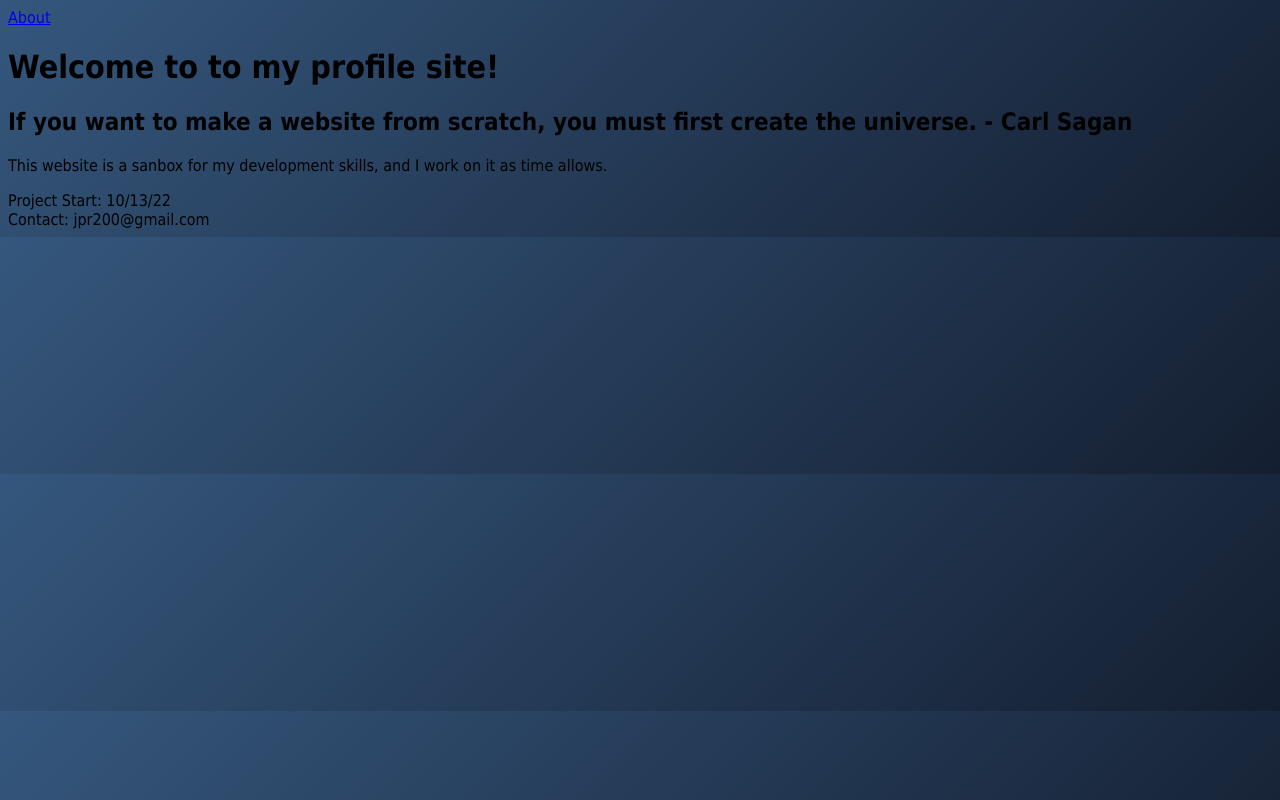
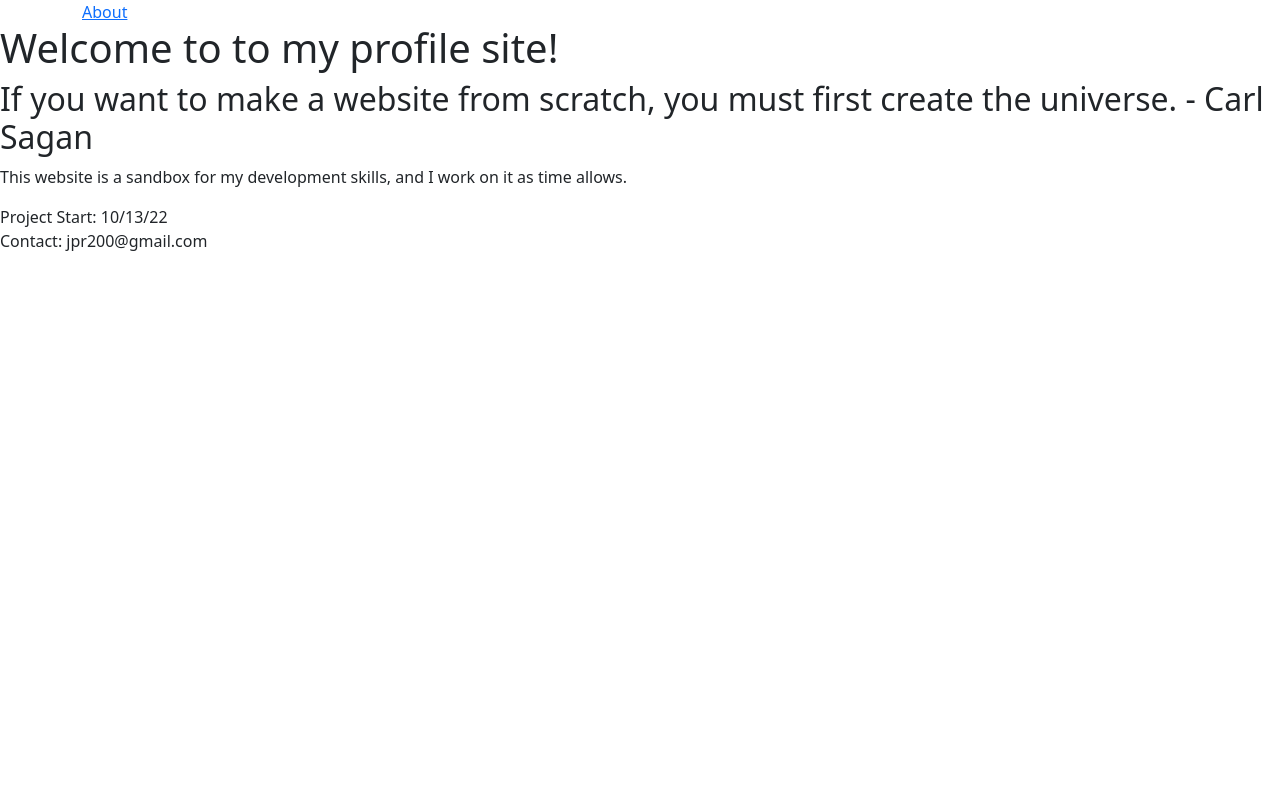
Before and after one commit to jRiv154/jRiv154.github.io, a plain HTML site: page index.html in a window 1280 px wide. Drawn offline with nearby package versions, Linux system fonts and the light colour scheme.

Commit message:
Updated index to bootstrap.

```diff
--- a/index.html
+++ b/index.html
@@ -1,9 +1,9 @@
 <!DOCTYPE html PUBLIC "-//W3C//DTD HTML 4.01//EN" "http://www.w3.org/TR/html4/strict.dtd">
-<html>
+<html lang="en">
   <head>
-    <link href="./style.css" rel="stylesheet" type="text/css">
+    <link href="https://cdn.jsdelivr.net/npm/bootstrap@5.2.2/dist/css/bootstrap.min.css" rel="stylesheet" integrity="sha384-Zenh87qX5JnK2Jl0vWa8Ck2rdkQ2Bzep5IDxbcnCeuOxjzrPF/et3URy9Bv1WTRi" crossorigin="anonymous">
+    <meta name="viewport" content="width=device-width, initial-scale=1">
     <meta http-equiv="Content-Type" content="text/html; charset=utf-8">
-    <meta http-equiv="Content-Style-Type" content="text/css">
   <title>Jonathan's Website From Scratch</title>
   </head>
   <body>
@@ -17,7 +17,10 @@
     </header>
    <h1>Welcome to to my profile site!</h1>
    <h2>If you want to make a website from scratch, you must first create the universe. - Carl Sagan</h2>
-    <p>This website is a sanbox for my development skills, and I work on it as time allows.</p>
-    <footer> Project Start: 10/13/22 </br>Contact: jpr200@gmail.com</footer>
+    <p>This website is a sandbox for my development skills, and I work on it as time allows.</p>
+    <footer>
+      <div>Project Start: 10/13/22 </br>Contact: jpr200@gmail.com</div>
+      <script src="https://cdn.jsdelivr.net/npm/bootstrap@5.2.2/dist/js/bootstrap.bundle.min.js" integrity="sha384-OERcA2EqjJCMA+/3y+gxIOqMEjwtxJY7qPCqsdltbNJuaOe923+mo//f6V8Qbsw3" crossorigin="anonymous"></script>
+    </footer>
   </body>
 </html>
```
